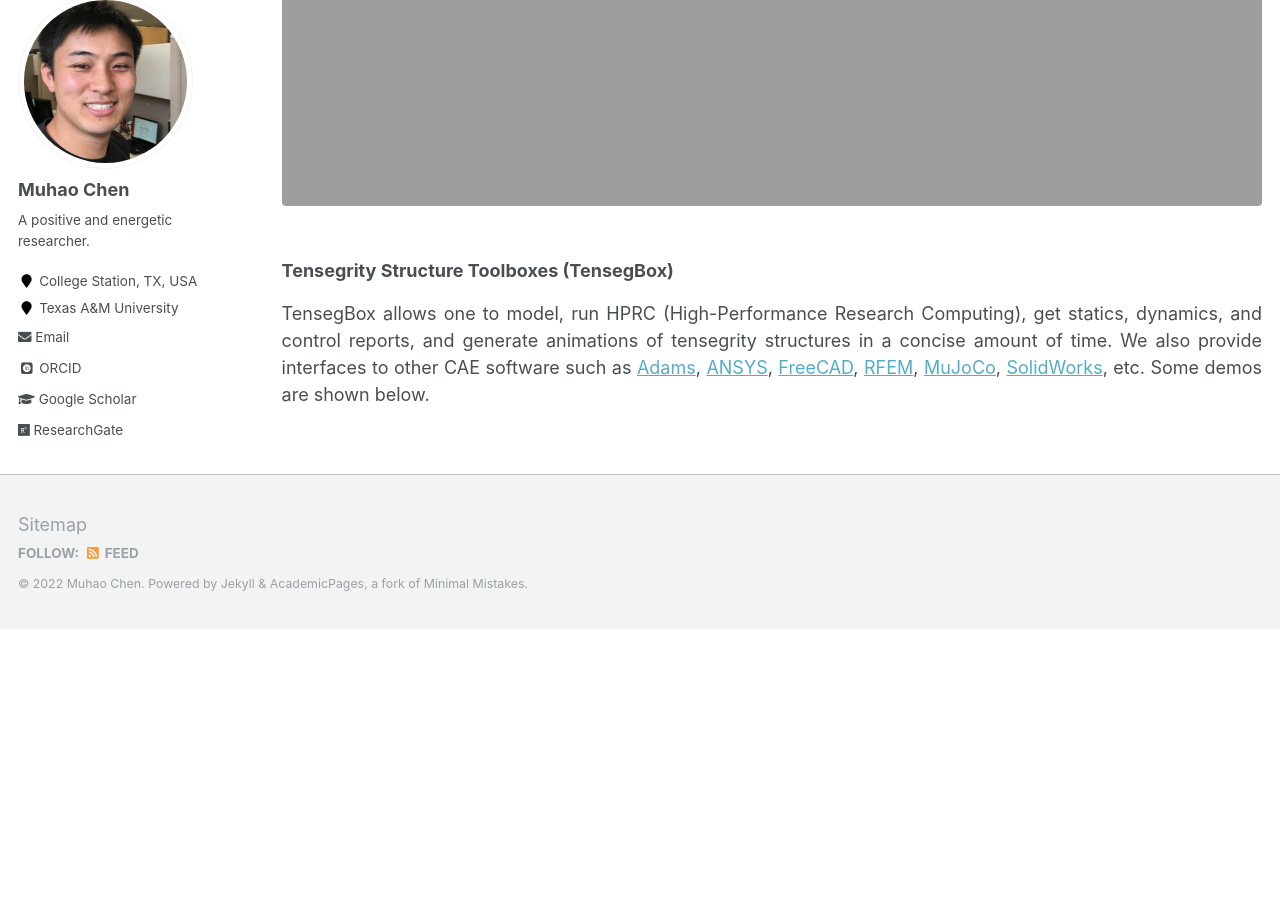
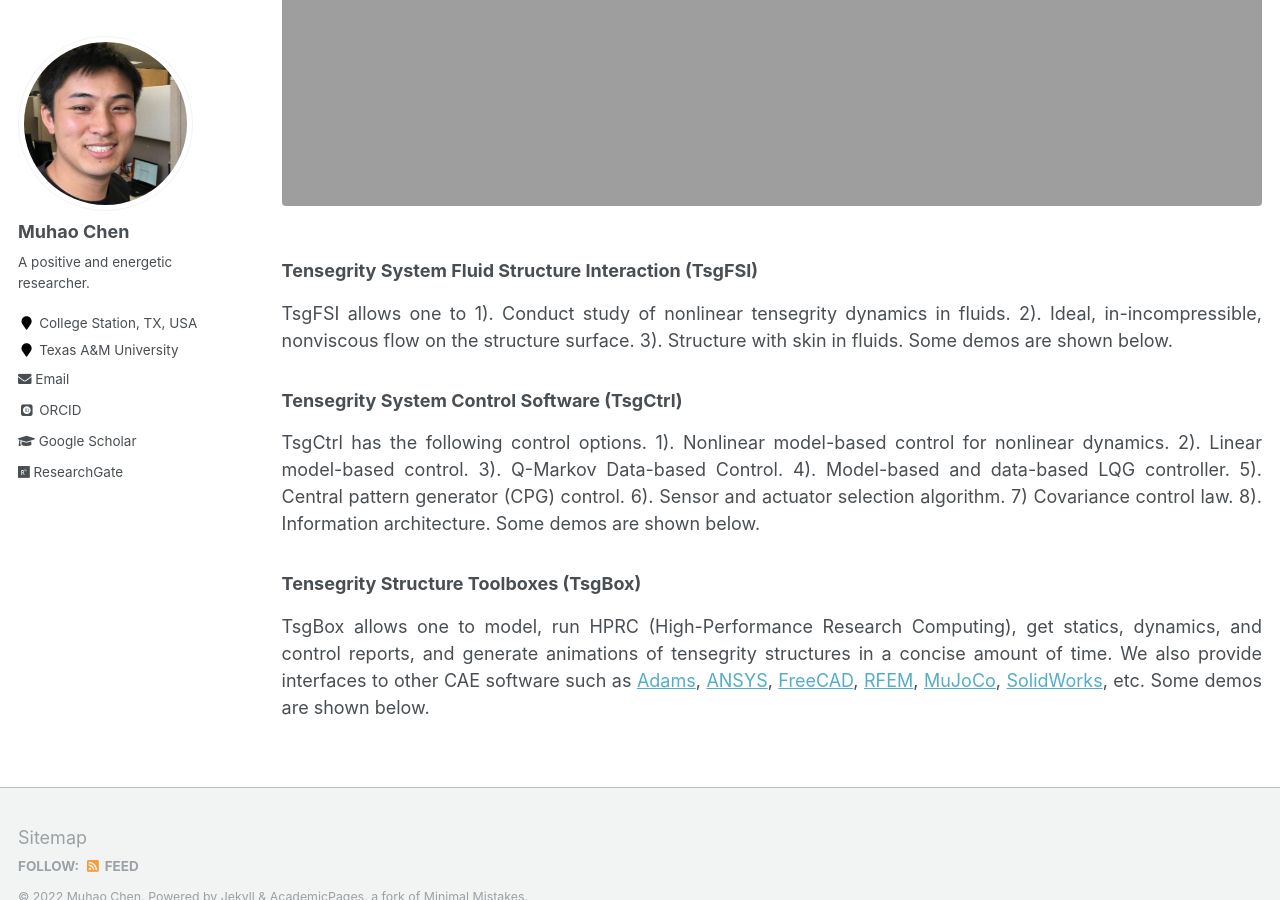
Before and after one commit to Muhao-Chen/muhao-chen.github.io, a Jekyll site: the page built from _pages/resources.md, in a window 1280 px wide and 900 px high, scrolled down 4248 px. Built offline with Jekyll 4.4.1, drawn with Linux system fonts in a browser that asks for light colours; some web fonts are replaced; before the commit the page ends 4877 px from its top, so only the background shows below that; some of the changed text lies outside the part shown.

Commit message:
Update resources.md

```diff
--- a/_pages/resources.md
+++ b/_pages/resources.md
@@ -79,10 +79,22 @@ TsgRgd allows one to 1). Conduct structure equilibrium configuration, prestress
 
 <figure><img src="{{ site.url }}/images/rffi/tsgrbd.png" width="200"/></figure>
 
+### Tensegrity System Fluid Structure Interaction (TsgFSI)
 
-### Tensegrity Structure Toolboxes (TensegBox)
+TsgFSI allows one to 1). Conduct study of nonlinear tensegrity dynamics in fluids. 2). Ideal, in-incompressible, nonviscous flow on the structure surface. 3). Structure with skin in fluids. Some demos are shown below.
 
-TensegBox allows one to model, run HPRC (High-Performance Research Computing), get statics, dynamics, and control reports, and generate animations of tensegrity structures in a concise amount of time. We also provide interfaces to other CAE software such as [Adams](https://www.mscsoftware.com/product/adams), [ANSYS](https://www.ansys.com/), [FreeCAD](https://www.freecadweb.org/), [RFEM](https://www.dlubal.com/en-US/products/rfem-fea-software/what-is-rfem), [MuJoCo](https://mujoco.org/), [SolidWorks](https://www.solidworks.com/), etc. Some demos are shown below.
+<!--<figure><img src="{{ site.url }}/images/rffi/tsgrbd.png" width="200"/></figure>-->
+
+### Tensegrity System Control Software (TsgCtrl)
+
+TsgCtrl has the following control options. 1). Nonlinear model-based control for nonlinear dynamics. 2). Linear model-based control. 3). Q-Markov Data-based Control. 4). Model-based and data-based LQG controller. 5). Central pattern generator (CPG) control. 6). Sensor and actuator selection algorithm. 7) Covariance control law. 8). Information architecture. Some demos are shown below.
+
+<!--<figure><img src="{{ site.url }}/images/rffi/tsgrbd.png" width="200"/></figure>-->
+
+
+### Tensegrity Structure Toolboxes (TsgBox)
+
+TsgBox allows one to model, run HPRC (High-Performance Research Computing), get statics, dynamics, and control reports, and generate animations of tensegrity structures in a concise amount of time. We also provide interfaces to other CAE software such as [Adams](https://www.mscsoftware.com/product/adams), [ANSYS](https://www.ansys.com/), [FreeCAD](https://www.freecadweb.org/), [RFEM](https://www.dlubal.com/en-US/products/rfem-fea-software/what-is-rfem), [MuJoCo](https://mujoco.org/), [SolidWorks](https://www.solidworks.com/), etc. Some demos are shown below.
 
 
 
```
Also changed, not shown: other parts of _pages/resources.md (+2 -2 lines).
